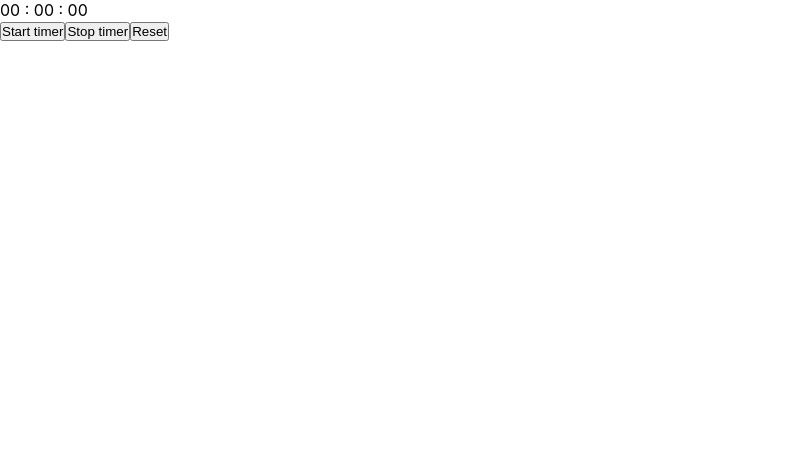
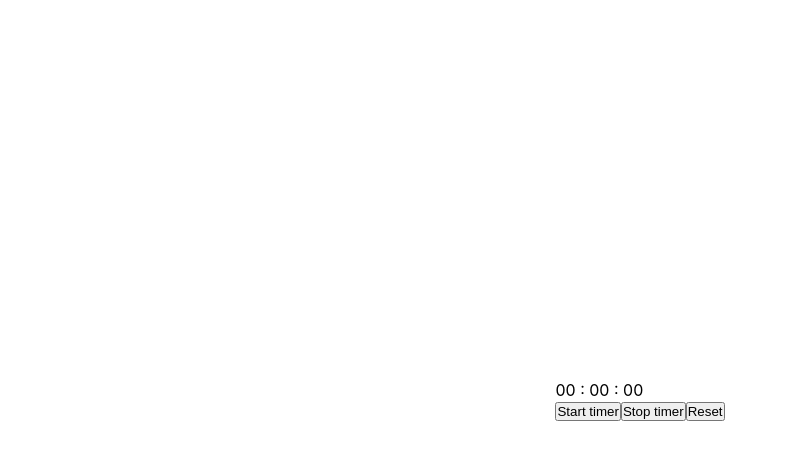
Before and after one commit to tadanama/stopwatch, a React (Vite) app: page / in a window 1280 px wide. Shown: the top 460 px of the page, without its empty margins (0-788 px from the left). Built offline with nearby package versions, Linux system fonts and the light colour scheme.

Commit message:
Vertically and horizontally center stopwatch-container

```diff
--- a/src/index.css
+++ b/src/index.css
@@ -1,8 +1,16 @@
+:root {
+	font-family: Inter, system-ui, Avenir, Helvetica, Arial, sans-serif;
+}
+
 * {
 	margin: 0;
 	padding: 0;
 	box-sizing: border-box;
 }
-:root {
-	font-family: Inter, system-ui, Avenir, Helvetica, Arial, sans-serif;
+
+body{
+  min-height: 100vh;
+  display: flex;
+  justify-content: center;
+  align-items: center;
 }
```
